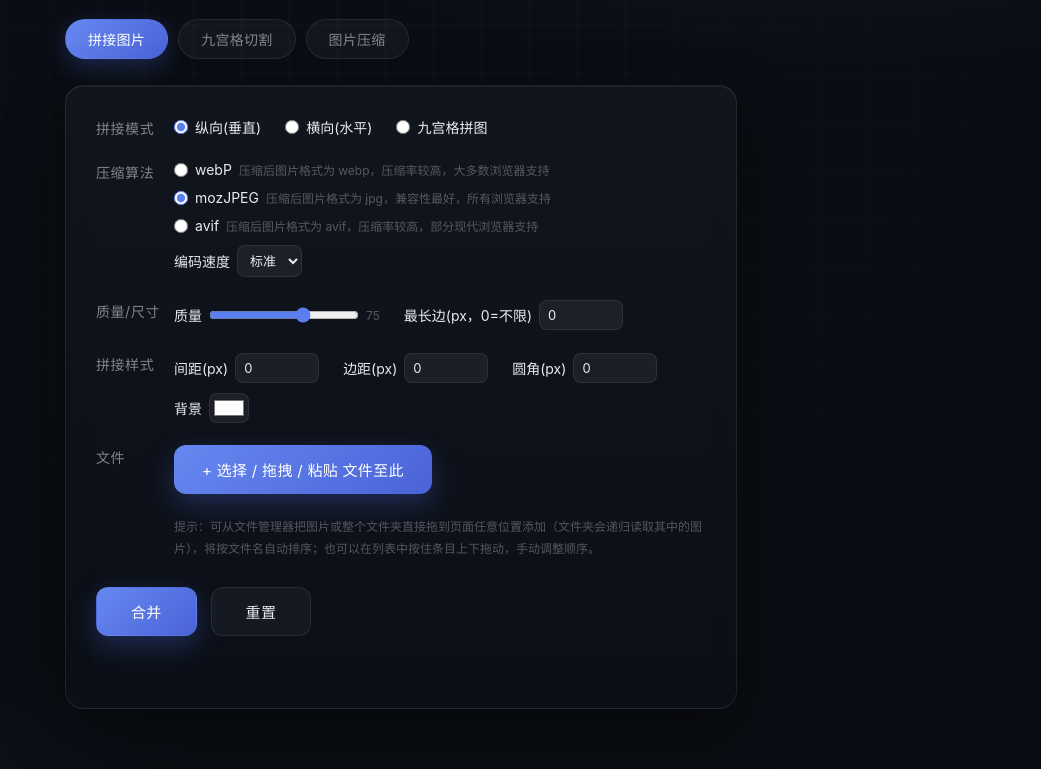
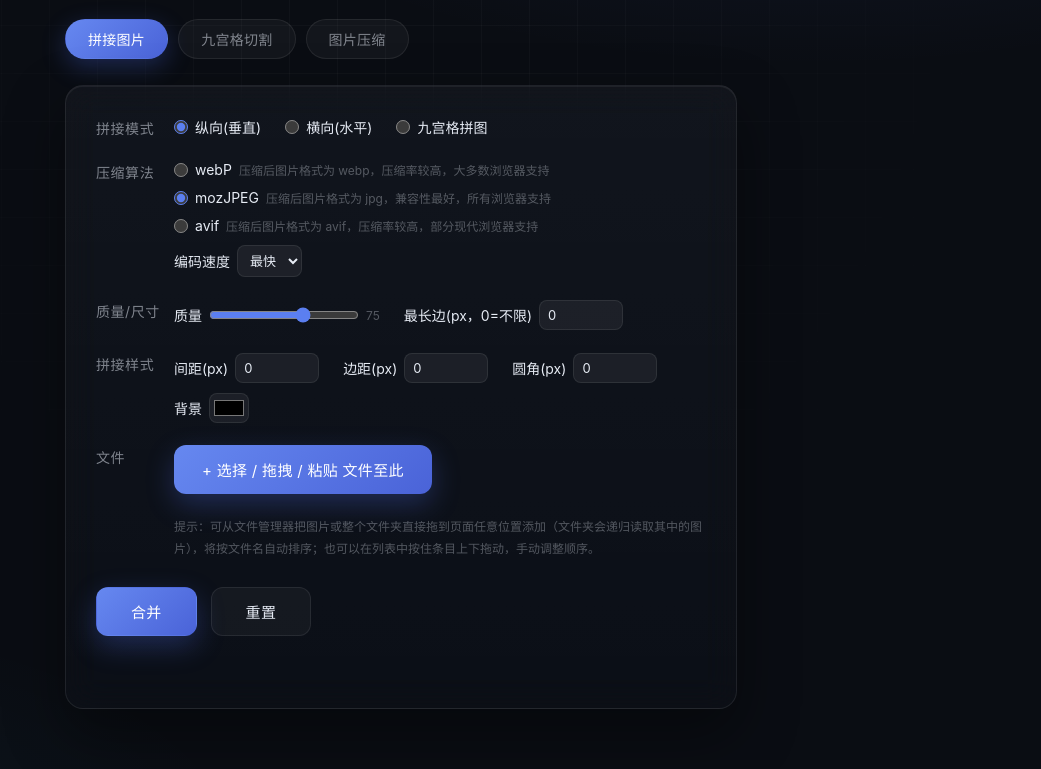
Before and after one commit to dc932dc/pingtu, a plain HTML site: page index.html in a window 1280 px wide. Both pictures are taken after a click on the button "重置". Shown: the part 119-888 px from the top of the page, without its empty margins (239-1280 px from the left). Drawn offline with Linux system fonts and the light colour scheme.

Commit message:
修复下拉弹层白色看不清（color-scheme dark）；背景色默认黑；AVIF速度默认最快

```diff
--- a/index.html
+++ b/index.html
@@ -6,6 +6,7 @@
 <title>拼接图片 · Combine Images</title>
 <style>
   :root {
+    color-scheme: dark; /* 原生控件（下拉弹层/取色器/数字框）统一走暗色 */
     --bg: #0a0d13;
     --border: rgba(255, 255, 255, .08);
     --border-strong: rgba(160, 185, 255, .25);
@@ -89,6 +90,7 @@
   .opts label:hover { color: #c6d6f5; }
   .opts label .desc { font-size: 12px; color: var(--faint); }
   input[type="radio"] { width: 14px; height: 14px; accent-color: var(--accent-deep); cursor: pointer; flex: none; }
+  select.sel option, option { background: #0d1117; color: #e7ecf5; }
 
   .drop {
     display: inline-block; color: #fff; font-size: 15px; letter-spacing: .02em;
@@ -288,7 +290,7 @@
           <label><input type="radio" name="format" value="mozjpeg" checked>mozJPEG <span class="desc">压缩后图片格式为 jpg，兼容性最好，所有浏览器支持</span></label>
           <label><input type="radio" name="format" value="avif">avif <span class="desc">压缩后图片格式为 avif，压缩率较高，部分现代浏览器支持</span></label>
           <label id="avifSpeedWrap" hidden>编码速度
-            <select id="avifSpeed" class="sel"><option value="6">标准</option><option value="8">快</option><option value="10">最快</option></select>
+            <select id="avifSpeed" class="sel"><option value="6">标准</option><option value="8">快</option><option value="10" selected>最快</option></select>
           </label>
         </div>
       </div>
@@ -307,7 +309,7 @@
           <label>间距(px) <input type="number" id="gapPx" class="num-input" min="0" value="0"></label>
           <label>边距(px) <input type="number" id="marginPx" class="num-input" min="0" value="0"></label>
           <label>圆角(px) <input type="number" id="radiusPx" class="num-input" min="0" value="0"></label>
-          <label>背景 <input type="color" id="bgColor" value="#ffffff"></label>
+          <label>背景 <input type="color" id="bgColor" value="#000000"></label>
         </div>
       </div>
 
@@ -398,7 +400,7 @@
           <label><input type="radio" name="cFmt" value="mozjpeg">mozJPEG <span class="desc">输出 jpg，兼容性最好</span></label>
           <label><input type="radio" name="cFmt" value="avif">avif <span class="desc">压缩率最高，编码最慢</span></label>
           <label id="cAvifSpeedWrap" hidden>编码速度
-            <select id="cAvifSpeed" class="sel"><option value="6">标准</option><option value="8">快</option><option value="10">最快</option></select>
+            <select id="cAvifSpeed" class="sel"><option value="6">标准</option><option value="8">快</option><option value="10" selected>最快</option></select>
           </label>
         </div>
       </div>
@@ -1250,7 +1252,7 @@
     document.querySelector('input[name="mode"][value="vertical"]').checked = true;
     document.querySelector('input[name="format"][value="mozjpeg"]').checked = true;
     $('#maxEdge').value = 0; $('#gapPx').value = 0; $('#marginPx').value = 0; $('#radiusPx').value = 0;
-    $('#bgColor').value = '#ffffff'; $('#avifSpeed').value = '6';
+    $('#bgColor').value = '#000000'; $('#avifSpeed').value = '10';
     syncMergeFmtUI(true);
   });
 
@@ -1631,13 +1633,13 @@
     cResult.hidden = true;
     cResults.innerHTML = '';
     setCMsg('');
-    $('#cAvifSpeed').value = '6';
+    $('#cAvifSpeed').value = '10';
     syncCompressFmtUI(true);
   });
 
   /* ================= 共用：设置记忆（只存选项，不存任何图片数据） ================= */
 
-  const SETTINGS_KEY = 'pingtu-settings-v1';
+  const SETTINGS_KEY = 'pingtu-settings-v2'; // v2：黑底/最快速度为新默认，弃用旧缓存
   const settingsMap = [
     ['mode', 'mode', 'radio'], ['format', 'format', 'radio'],
     ['quality', 'quality'], ['maxEdge', 'maxEdge'],
```
Also changed, not shown: README.md.
